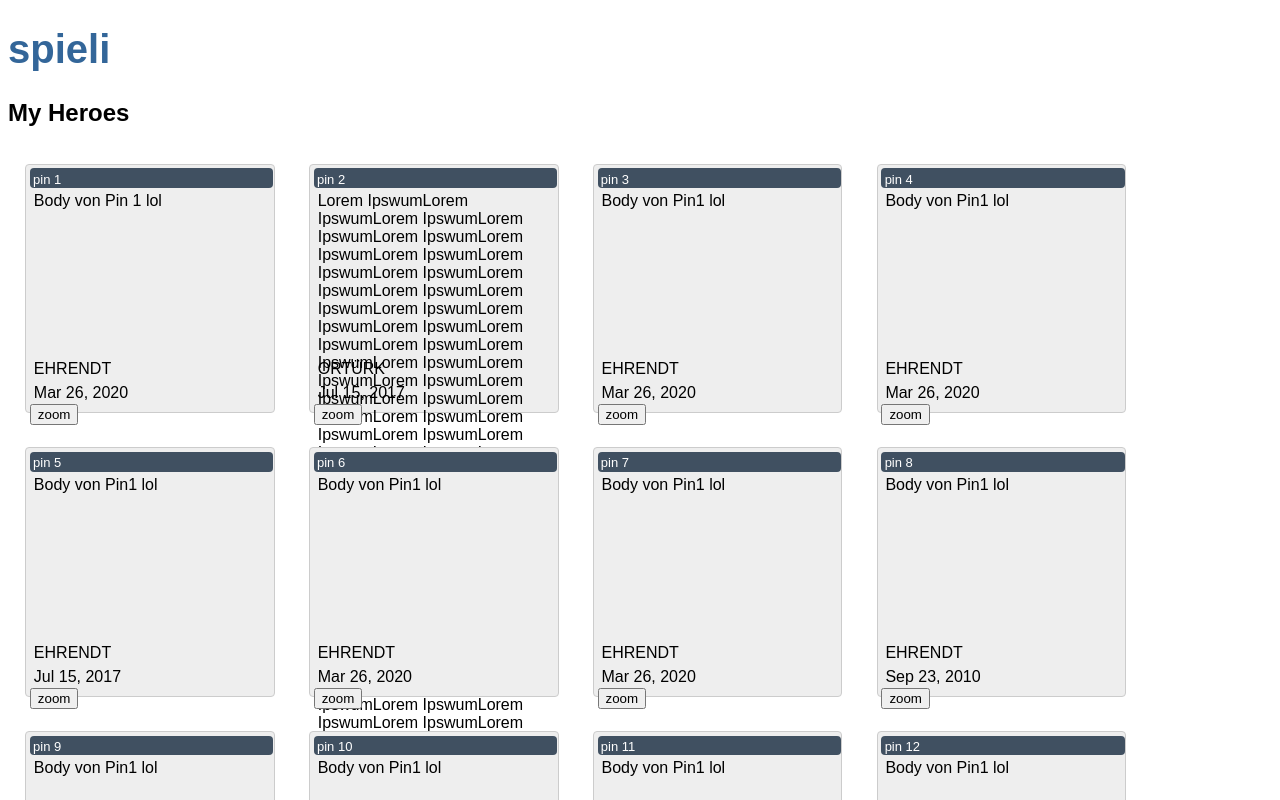
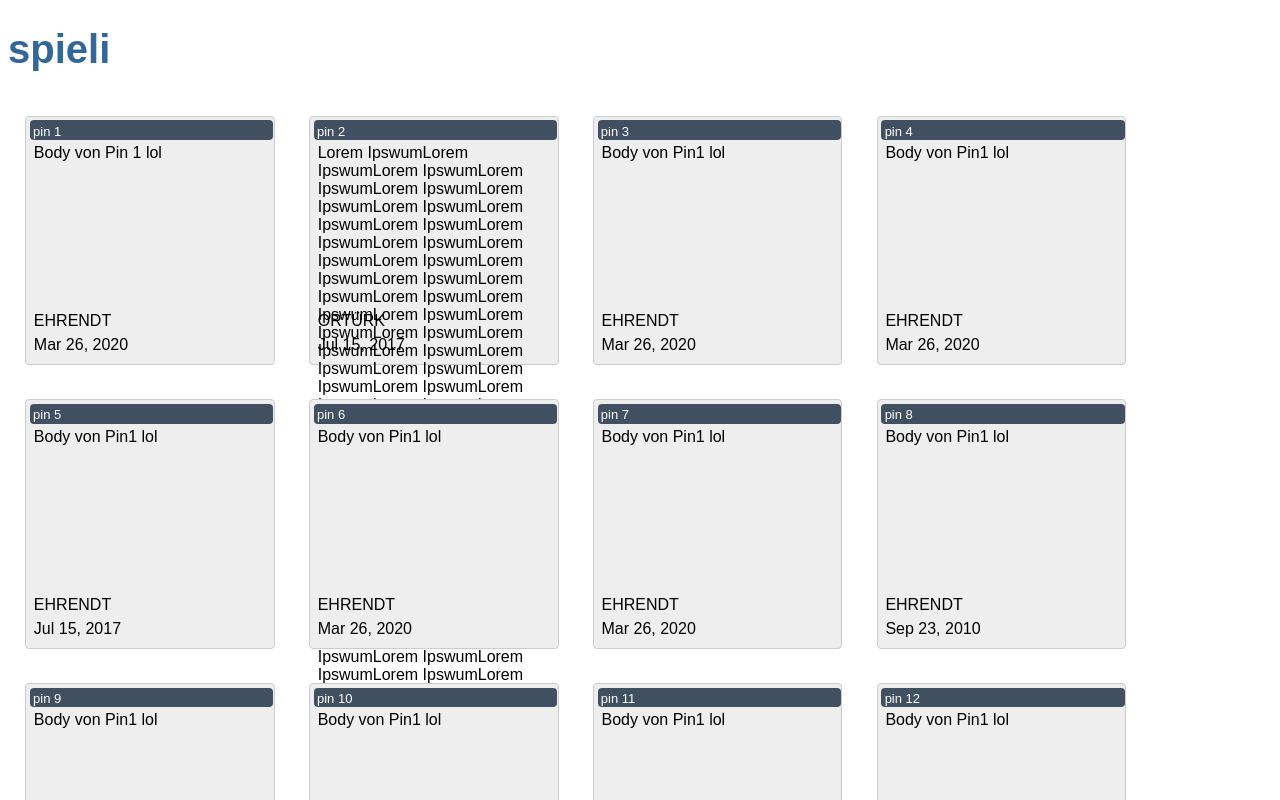
Before and after one commit to Supersauger/Pinnwand2, an Angular app: page / in a window 1280 px wide. Shown: the top 800 px of the page. Built offline with nearby package versions, Linux system fonts and the light colour scheme.

Commit message:
Drag and Drop funktioniert, Css muss überarbeitet werden

```diff
--- a/src/app/pin/pin.component.css
+++ b/src/app/pin/pin.component.css
@@ -6,10 +6,8 @@
   display: flex;
   flex-wrap: wrap;
 }
-.pins li                                                                                                                                                                                                                                                                        {
+.pincontainer                                                                                                                                                                                                                                                                       {
   cursor: pointer;
-  position: relative;
-  left: 0pt;
   background-color: #EEE;
   margin: 1.35%;
   padding: 0.3%;
--- a/src/app/pin/pin.component.html
+++ b/src/app/pin/pin.component.html
@@ -1,4 +1,4 @@
-<h2>My Heroes</h2>
+<!--<h2>My Heroes</h2>
 <ul  cdkDropList  class="pins" (cdkDropListDropped)="drop($event)">
   <li class="float-left" *ngFor="let pin of Pins" cdkDrag>
     <div class="title"  >{{pin.title}}</div>
@@ -11,3 +11,14 @@
 <div *ngIf="bigPin">
   <app-big-pin id="bigPin"[pin]="bigPin" (pinChange)="pinChange($event)"></app-big-pin>
 </div>
+-->
+<div class="pins" cdkDropListGroup>
+  <div cdkDropList class="pincontainer" [cdkDropListData]="i" *ngFor="let pin of Pins; let i = index;">
+    <li cdkDrag [cdkDragData]="i" (cdkDragEntered)="entered($event)">
+      <div class="title"  >{{pin.title}}</div>
+      <div class="body"> {{pin.body}}</div>
+      <div class="author"> {{pin.author  | uppercase}}</div>
+      <div class="date"> {{pin.date | date}}</div>
+    </li>
+  </div>
+</div>
--- a/src/app/pin/pin.component.ts
+++ b/src/app/pin/pin.component.ts
@@ -1,6 +1,7 @@
 import {Component, HostListener, OnInit} from '@angular/core';
-import {DragDropModule, CdkDragDrop} from '@angular/cdk/drag-drop';
+import {DragDropModule, CdkDragDrop, CdkDragEnter, moveItemInArray} from '@angular/cdk/drag-drop';
 import { Pin } from '../pin';
+import {PINS} from '../mock-pins';
 import {PinService} from '../pin.service';
 
 @Component({
@@ -16,7 +17,8 @@ export class PinComponent implements OnInit {
     this.getPins();
   }
   getPins(): void {
-    this.Pins = this.heroService.getPins();
+    //this.Pins = this.heroService.getPins();
+    this.Pins = PINS;
   }
   onClickMe(clickedPin): void {
     console.log(clickedPin);
@@ -28,4 +30,7 @@ export class PinComponent implements OnInit {
   drop(event: CdkDragDrop<string[]>) {
     this.heroService.dragDropReorder(event);
   }
+  entered(event: CdkDragEnter) {
+    moveItemInArray(this.Pins, event.item.data, event.container.data);
+  }
 }
```
